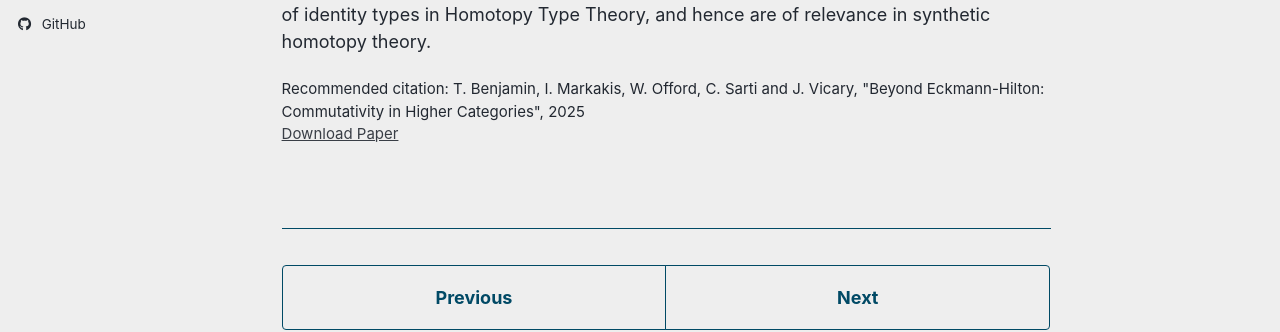
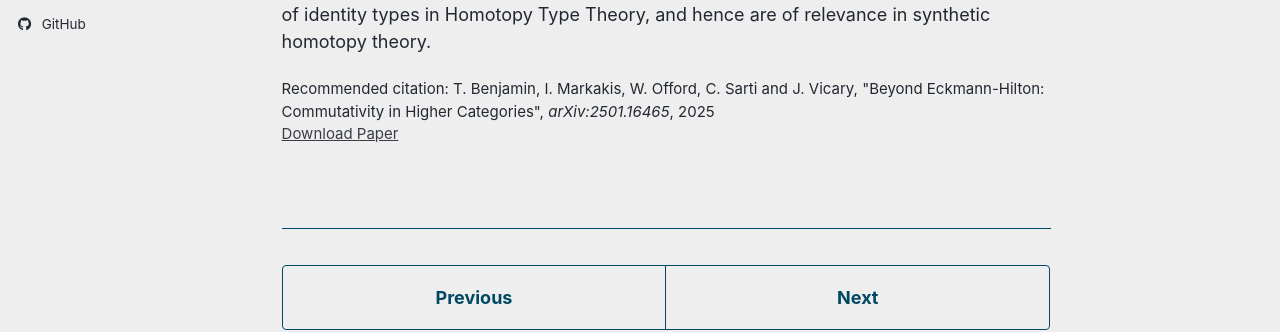
Before and after one commit to wilfofford/wilfofford.github.io, a Jekyll site: the page built from _publications/beyondeckmannhilton.md, in a window 1280 px wide and 934 px high. Shown: the part 439-771 px from the top of the window. Built offline with Jekyll 4.4.1, drawn with Linux system fonts in a browser that asks for light colours; a style sheet for code colours, icons or effects is not loaded.

Commit message:
Update beyondeckmannhilton.md

```diff
--- a/_publications/beyondeckmannhilton.md
+++ b/_publications/beyondeckmannhilton.md
@@ -8,6 +8,6 @@
 date: 2025-01-27
 venue: 'arXiv (preprint)'
 paperurl: 'https://arxiv.org/abs/2501.16465'
-citation: 'T. Benjamin, I. Markakis, W. Offord, C. Sarti and J. Vicary, &quot;Beyond Eckmann-Hilton: Commutativity in Higher Categories&quot;, 2025'
+citation: 'T. Benjamin, I. Markakis, W. Offord, C. Sarti and J. Vicary, &quot;Beyond Eckmann-Hilton: Commutativity in Higher Categories&quot;, <i>arXiv:2501.16465</i>,  2025'
 ---
 We show that in a weak globular ω-category, all composition operations are equivalent and commutative for cells with sufficiently degenerate boundary, which can be considered a higher-dimensional generalisation of the Eckmann-Hilton argument. Our results are formulated constructively in a type-theoretic presentation of ω-categories. The heart of our construction is a family of padding and repadding techniques, which gives an equivalence relation between cells which are not necessarily parallel. Our work has been implemented, allowing us to explicitly compute suitable witnesses, which grow rapidly in complexity as the dimension increases. These witnesses can be exported as inhabitants of identity types in Homotopy Type Theory, and hence are of relevance in synthetic homotopy theory.
```
